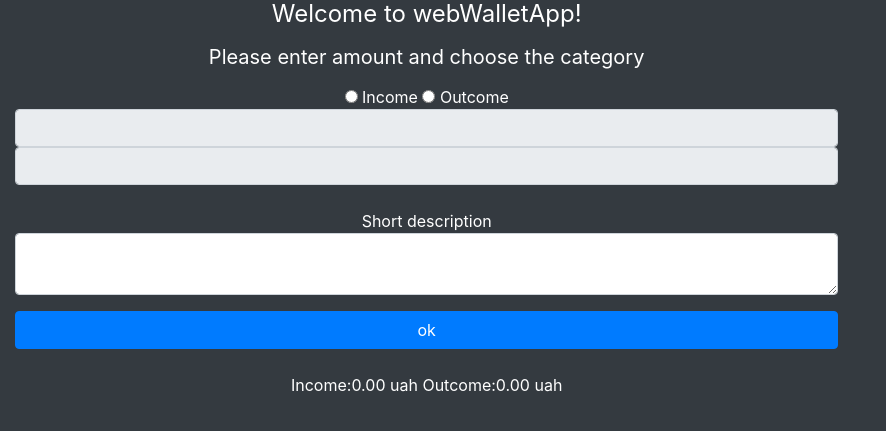
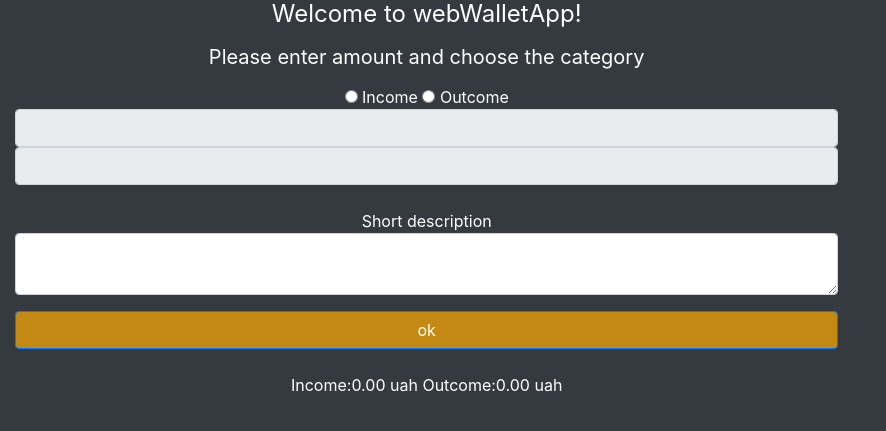
Before and after one commit to vkhvorostianyi/weBwallet, a Flask app: page / in a window 1280 px wide. Shown: the top 431 px of the page, without its empty margins (0-886 px from the left). Run offline with Flask 2, Linux system fonts and the light colour scheme; data that the repository does not hold is empty; some libraries are stand-ins or nearby versions.

Commit message:
change btn color

```diff
--- a/static/style.css
+++ b/static/style.css
@@ -22,3 +22,7 @@ body, html {
      border-style: solid;
      border-color: white;
  }
+
+ #sbm-btn {
+     background: rgba(255, 169, 0, 0.71);
+ }
```
